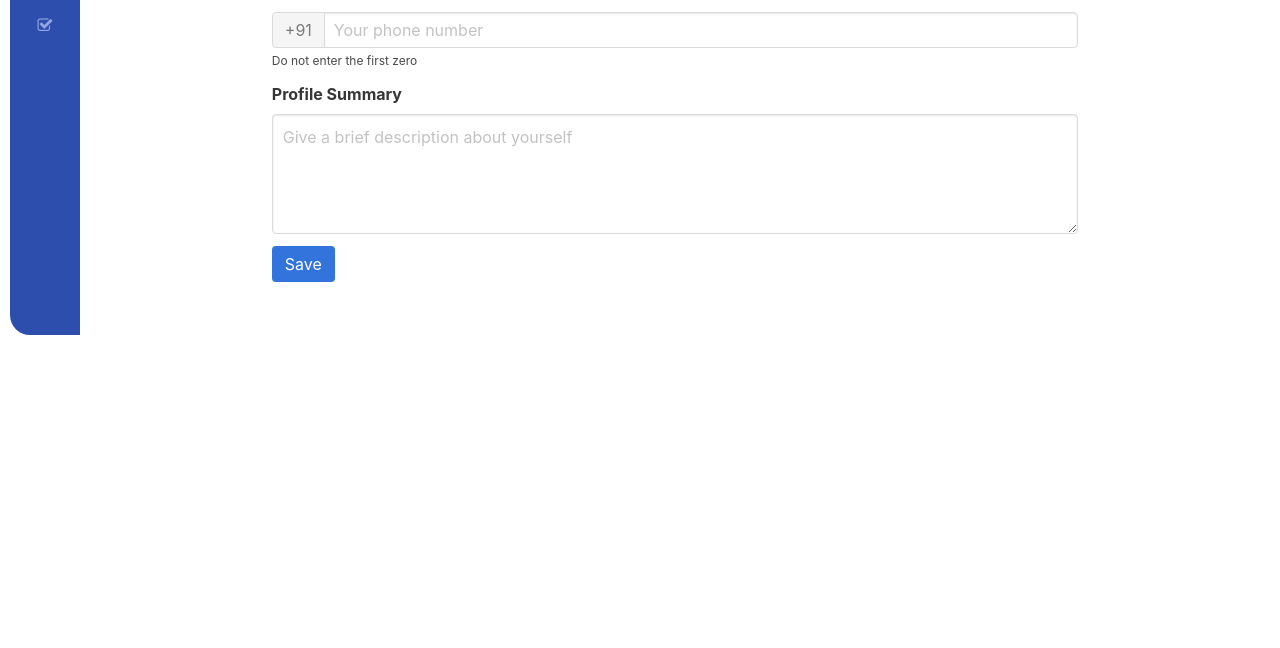
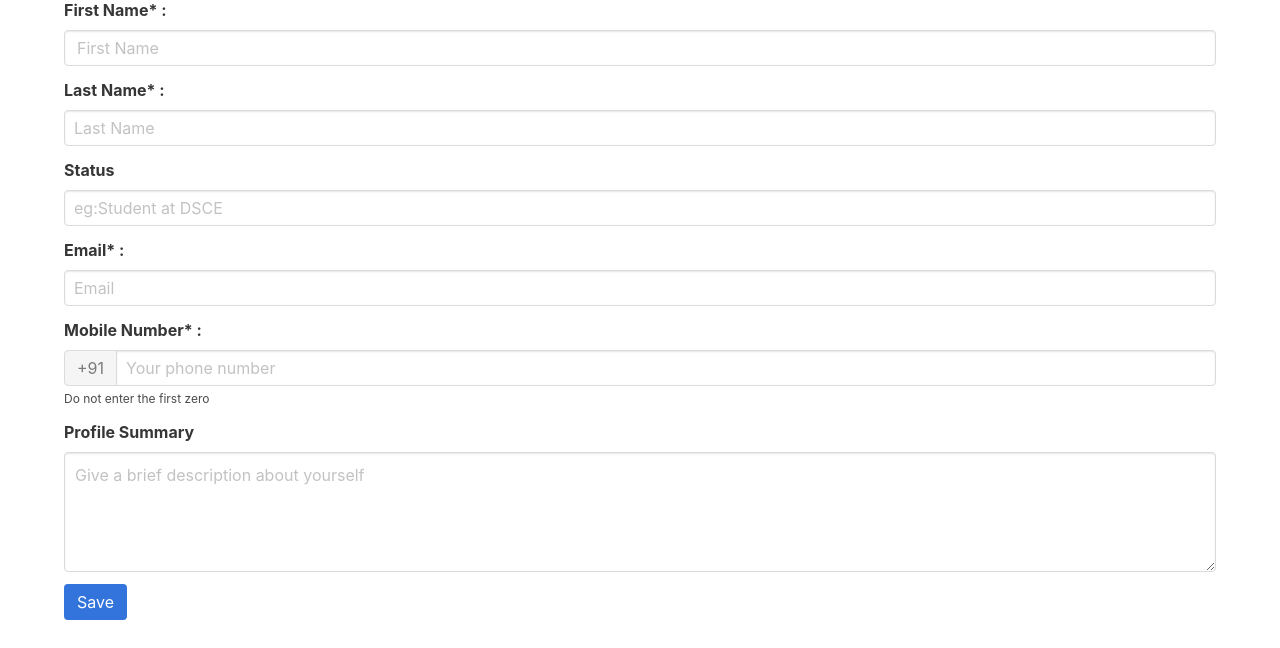
Before and after one commit to garimavalecha/sm-resume, a plain HTML site: page index.html in a window 1280 px wide. Shown: the part 535-1183 px from the top of the page. Before the commit the page ends 858 px from the top, so only its background shows below. Drawn offline with nearby package versions, Linux system fonts and the light colour scheme.

Commit message:
Update index.html

```diff
--- a/index.html
+++ b/index.html
@@ -3,7 +3,7 @@
 <head>
     <link rel="stylesheet" href="https://unpkg.com/bulma@0.7.5/css/bulma.min.css" />
     <link rel="stylesheet" href="https://cdnjs.cloudflare.com/ajax/libs/font-awesome/4.7.0/css/font-awesome.min.css">
-    <link rel="stylesheet" type="text/css" href="technical.css">
+    <link rel="stylesheet" type="text/css" href="resume.css">
 </head>
 
 <body>
@@ -859,7 +859,7 @@
         </div>
     </div>
     <!--end of agreement-->
-    <script src="technical.js"></script>
+    <script src="resume.js"></script>
 </body>
 
 </html>
```
